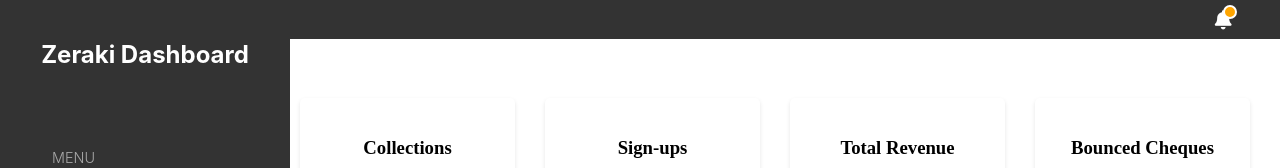
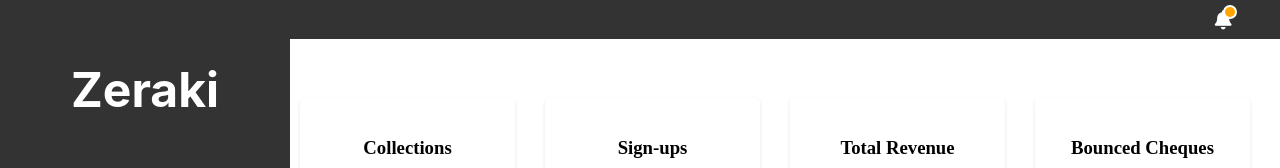
Before and after one commit to kefahwambai/Zeraki, a React (Create React App) app: page / in a window 1280 px wide. Shown: the top 168 px of the page. Built offline with nearby package versions, Linux system fonts and the light colour scheme; no server answers; the HTML template or start-up script is replaced by a standard one.

Commit message:
added icons to sidebar

```diff
--- a/src/components/Sidebar/sidebar.css
+++ b/src/components/Sidebar/sidebar.css
@@ -9,6 +9,8 @@
 
 .sidebar h2 {
 text-align: center;
+font-size: 3rem;
+margin-bottom: -2rem;
 text-decoration: none !important;
 color: #fff !important;
 }
--- a/src/components/Sidebar/sidebar.js
+++ b/src/components/Sidebar/sidebar.js
@@ -4,7 +4,7 @@
 export default function Sidebar() {
   return (
     <div className="sidebar">
-      <h2>Zeraki Dashboard</h2>
+      <h2>Zeraki</h2>
       <nav style={{ marginTop: '5rem' }}>
         <h3>MENU</h3>
         <ul style={{ marginLeft: '2rem' }}>
```
